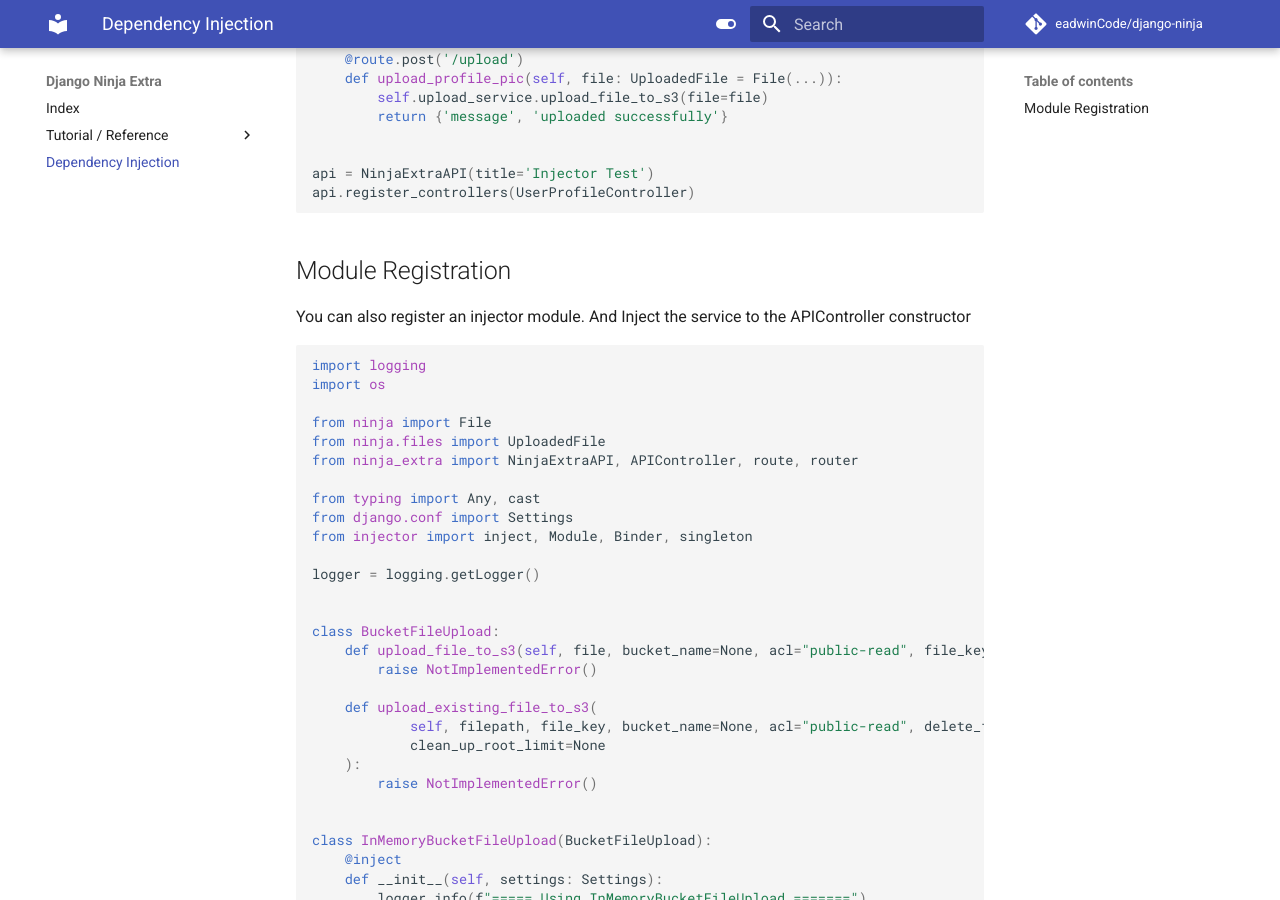
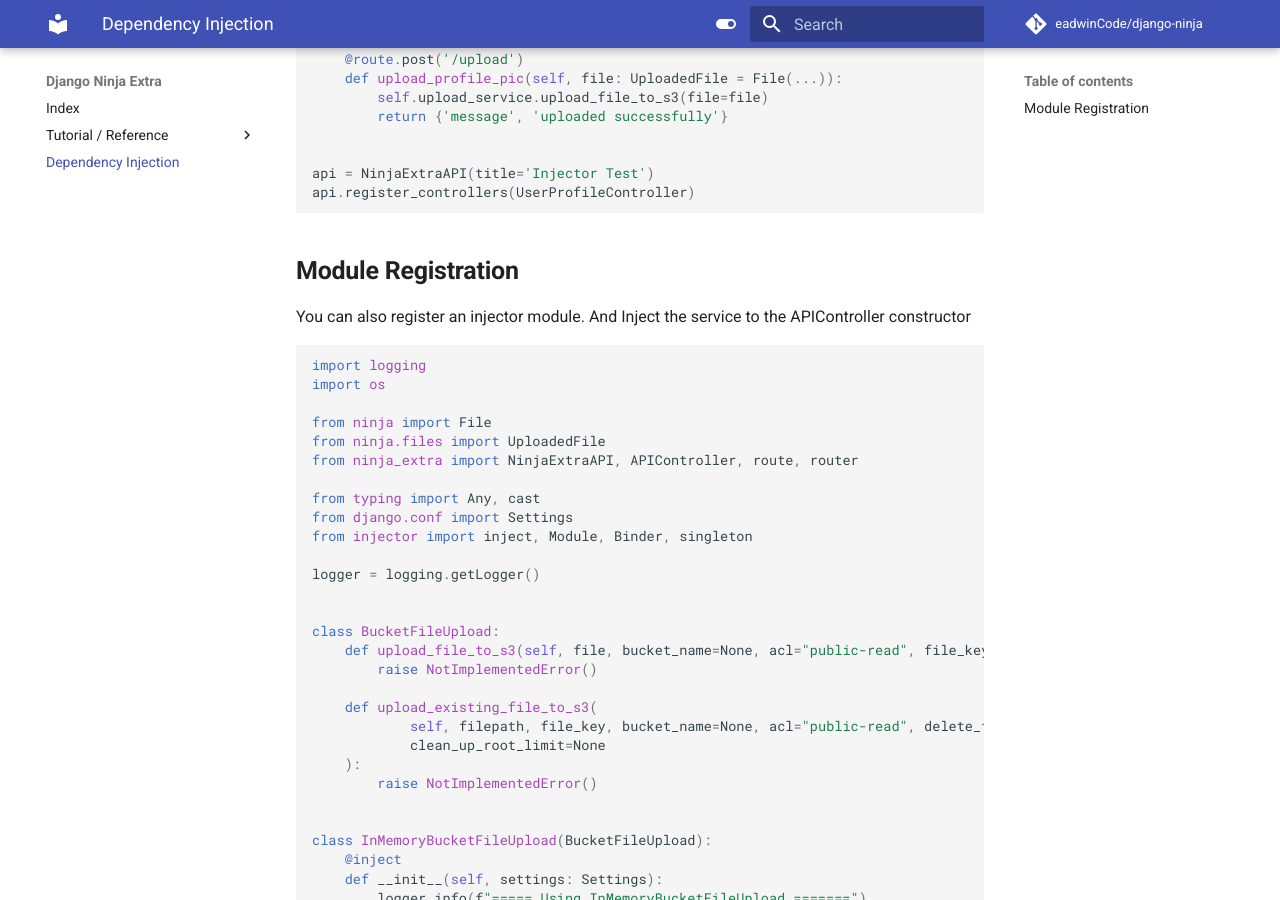
Before and after one commit to eadwinCode/django-ninja-extra, an MkDocs documentation site: the page built from docs/docs/service_module_injector.md, in a window 1280 px wide and 900 px high, scrolled down 763 px. Built offline with MkDocs 1.6.1 and Material for MkDocs 9.7.7, drawn with Linux system fonts in a browser that asks for light colours; comment, search, counter and statistics services are not loaded.

Commit message:
Documentation updates

````diff
--- a/docs/docs/service_module_injector.md
+++ b/docs/docs/service_module_injector.md
@@ -40,7 +40,7 @@ api = NinjaExtraAPI(title='Injector Test')
 api.register_controllers(UserProfileController)
 ```
 
-## Module Registration
+## **Module Registration**
 You can also register an injector module. And Inject the service to the APIController constructor
 ```python
 import logging
````
